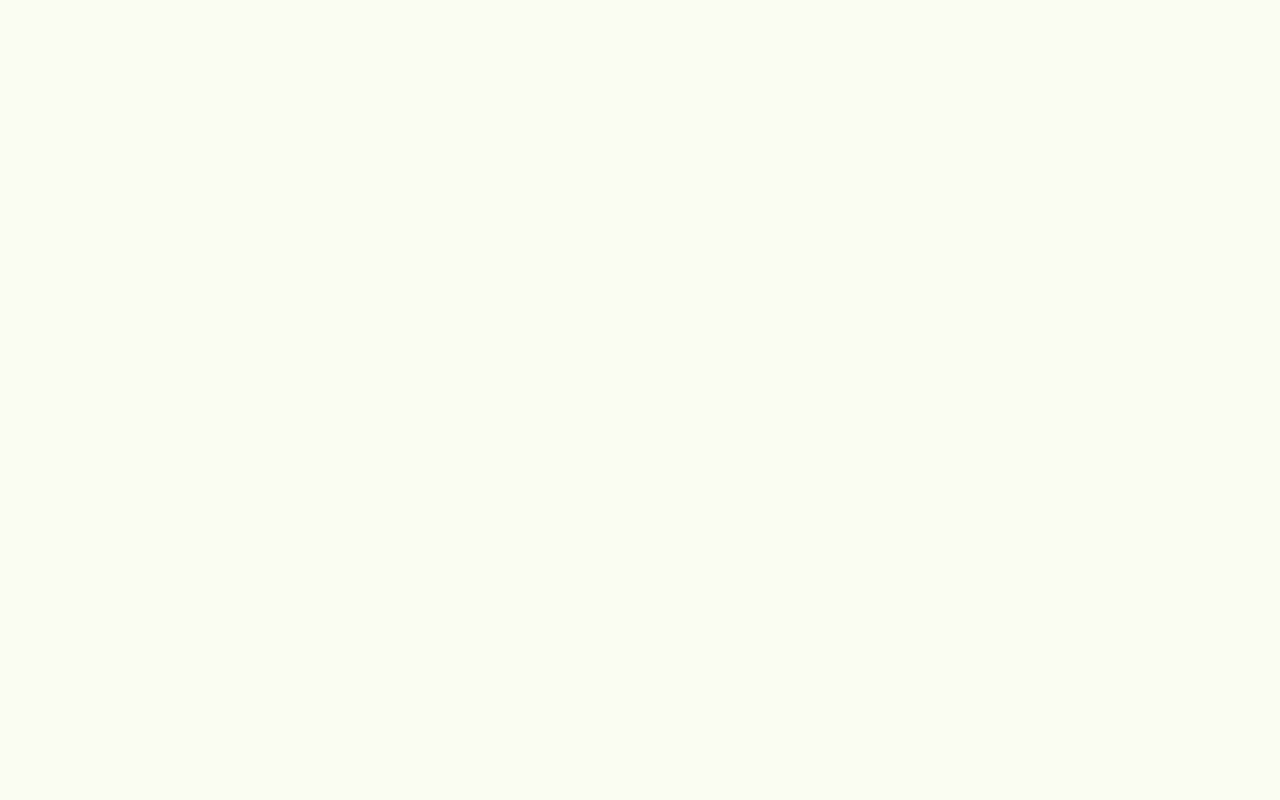
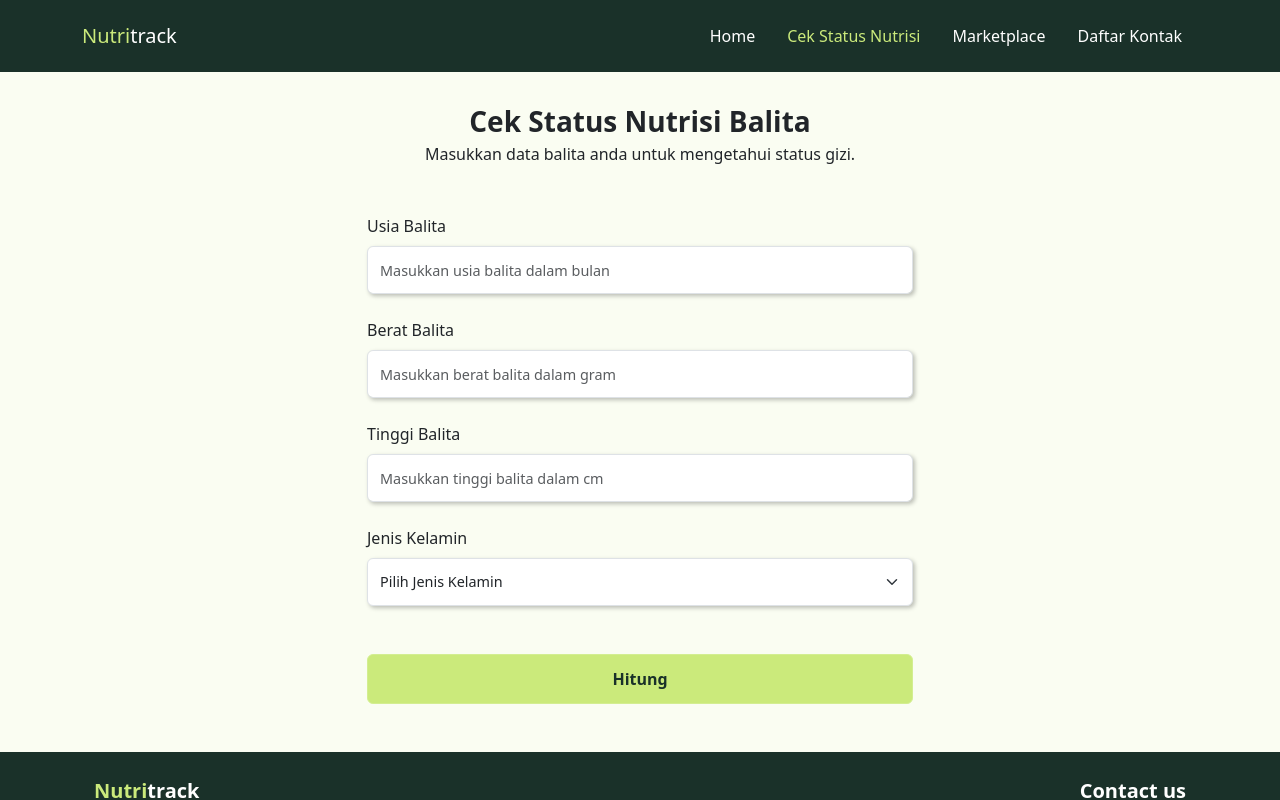
Before and after one commit to LukmanHafidzzz/nutritrack, a React (Vite) app: page /cek-nutrisi in a window 1280 px wide. Before the commit this address had no page. Shown: the top 800 px of the page. Built offline with nearby package versions, Linux system fonts and the light colour scheme.

Commit message:
Update cek status

```diff
--- a/src/App.jsx
+++ b/src/App.jsx
@@ -7,6 +7,9 @@ import Landingpage from './pages/Landingpage'
 // Library
 import 'aos/dist/aos.css';
 import AOS from 'aos';
+import CekStatus from './pages/CekStatus';
+import Marketplace from './pages/Marketplace';
+import DaftarKontak from './pages/DaftarKontak';
 
 function App() {
   useEffect(() => {
@@ -17,6 +20,9 @@ function App() {
     <>
     <Routes>
       <Route path='/' element={<Landingpage />}/>
+      <Route path='/cek-nutrisi' element={<CekStatus />} />
+      <Route path='/marketplace' element={<Marketplace />} />
+      <Route path='/daftar-kontak' element={<DaftarKontak />} />
     </Routes>
     </>
   )
--- a/src/assets/App.css
+++ b/src/assets/App.css
@@ -43,6 +43,10 @@ body {
     font-size: 0.9rem !important;
 }
 
+.text-active {
+    color: var(--gr-70) !important;
+}
+
 /*
 .text-dark-gr-15 {
     color: var(--dark-gr-15) !important;
--- /dev/null
+++ b/src/assets/CekStatus.css
@@ -0,0 +1,29 @@
+:root {
+    --dark-gr-15: #1A3129;
+    --dark-gr-20: #234338;
+    --gr-70: #CBEA7B;
+    --gr-75: #D3EE91;
+    --gr-80: #DCF1A7;
+    --gr-85: #E5F5BD;
+    --gr-95: #F6FBE9;
+    --grey-97: #FAFDF2;
+}
+
+.form-calc {
+    box-shadow: 2px 2px 4px rgba(0, 0, 0, 0.25) !important;
+    height: 3rem;
+    transition: 0.1s !important;
+}
+
+.form-calc:focus {
+    outline: none !important;
+    box-shadow: 0px 0px 0px rgba(0, 0, 0, 0.25) !important;
+    border: solid var(--gr-70) 2px !important;
+    transition: 0.1s !important;
+}
+
+@media only screen and (max-width: 600px) {
+    .col-custom {
+        flex-basis: calc(100% / 8);;
+    }
+}
--- a/src/components/MainFooter.jsx
+++ b/src/components/MainFooter.jsx
@@ -14,6 +14,7 @@ import { Link } from 'react-router-dom'
 export default function MainFooter() {
     return (
         <>
+            <div className='bg-dark-gr-15'>
                 <Container className='p-4'>
                     <Row className=''>
                         <Col className="text-white">
@@ -35,6 +36,7 @@ export default function MainFooter() {
                         ©2024 · Nutritrack · All rights reserved
                     </span>
                 </Container>
+            </div>
         </>
     )
 }
--- a/src/components/MainNavbar.jsx
+++ b/src/components/MainNavbar.jsx
@@ -1,13 +1,20 @@
-import React from 'react'
+import React, { useState, useEffect } from 'react';
 
 // Css
 import '../assets/App.css'
 
 // Library
 import { Container, Nav, Navbar } from 'react-bootstrap';
-import { Link } from 'react-router-dom'
+import { Link, useLocation } from 'react-router-dom';
 
 export default function MainNavbar() {
+    const [activePage, setActivePage] = useState('/');
+    const location = useLocation();
+
+    useEffect(() => {
+        setActivePage(location.pathname);
+    }, [location]);
+
     return (
         <>
             <Navbar collapseOnSelect expand="lg" className="bg-dark-gr-15 p-3 fixed-top" data-bs-theme="dark">
@@ -18,12 +25,10 @@ export default function MainNavbar() {
                         <Nav className="me-auto">
                         </Nav>
                         <Nav className='gap-3'>
-                            <Link to={'/'} className='text-white me-3 text-decoration-none'>Cek Status Gizi</Link>
-                            <Link to={'/'} className='text-white me-3 text-decoration-none'>Marketplace</Link>
-                            <Link to={'/'} className='text-white me-3 text-decoration-none'>Daftar Kontak</Link>
-                            {/* <Nav.Link eventKey={2} href="#memes">
-                                Dank memes
-                            </Nav.Link> */}
+                            <Link to={'/'} className={`me-3 text-decoration-none ${activePage === '/' ? 'text-active' : 'text-white'}`}>Home</Link>
+                            <Link to={'/cek-nutrisi'} className={`me-3 text-decoration-none ${activePage === '/cek-nutrisi' ? 'text-active' : 'text-white'}`}>Cek Status Nutrisi</Link>
+                            <Link to={'/marketplace'} className={`me-3 text-decoration-none ${activePage === '/marketplace' ? 'text-active' : 'text-white'}`}>Marketplace</Link>
+                            <Link to={'/daftar-kontak'} className={`me-3 text-decoration-none ${activePage === '/daftar-kontak' ? 'text-active' : 'text-white'}`}>Daftar Kontak</Link>
                         </Nav>
                     </Navbar.Collapse>
                 </Container>
--- /dev/null
+++ b/src/pages/CekStatus.jsx
@@ -0,0 +1,60 @@
+import React from 'react'
+
+// Library
+import MainNavbar from '../components/MainNavbar'
+import MainFooter from '../components/MainFooter'
+import { Button, Col, Container, Form, Row } from 'react-bootstrap'
+
+// Css
+import '../assets/App.css'
+import '../assets/CekStatus.css'
+
+export default function CekStatus() {
+    return (
+        <>
+            <header>
+                <MainNavbar />
+            </header>
+            <section className='pt-6 mb-5'>
+                <Container>
+                    <Row  data-aos="fade-up" data-aos-duration="1000">
+                        <Col></Col>
+                        <Col xs={8} xl={6}>
+                            <div className='text-center fw-bold fs-3'>Cek Status Nutrisi Balita</div>
+                            <p className='text-center'>
+                                Masukkan data balita anda untuk mengetahui status gizi.
+                            </p>
+                            <Form className='mt-5 mb-5'>
+                                <Form.Group className="mb-4" controlId="formGroupEmail">
+                                    <Form.Label className='fw-medium'>Usia Balita</Form.Label>
+                                    <Form.Control className='form-calc fs-7 fs-7' type="number" placeholder="Masukkan usia balita dalam bulan" />
+                                </Form.Group>
+                                <Form.Group className="mb-4" controlId="formGroupEmail">
+                                    <Form.Label className='fw-medium'>Berat Balita</Form.Label>
+                                    <Form.Control className='form-calc fs-7' type="number" placeholder="Masukkan berat balita dalam gram" />
+                                </Form.Group>
+                                <Form.Group className="mb-4" controlId="formGroupEmail">
+                                    <Form.Label className='fw-medium'>Tinggi Balita</Form.Label>
+                                    <Form.Control className='form-calc fs-7' type="number" placeholder="Masukkan tinggi balita dalam cm" />
+                                </Form.Group>
+                                <Form.Group className="mb-4" controlId="formGroupEmail">
+                                    <Form.Label className='fw-medium'>Jenis Kelamin</Form.Label>
+                                    <Form.Select className='form-calc fs-7'>
+                                        <option selected disabled value="" className=''>Pilih Jenis Kelamin</option>
+                                        <option value="laki-laki">Laki - laki</option>
+                                        <option value="perempuan">Perempuan</option>
+                                    </Form.Select>
+                                </Form.Group>
+                            </Form>
+                            <Button className='btn-start fw-semibold w-100'>Hitung</Button>{' '}
+                        </Col>
+                        <Col></Col>
+                    </Row>
+                </Container>
+            </section>
+            <footer data-aos="fade-up" data-aos-duration="1000" data-aos-anchor-placement="top-bottom">
+                <MainFooter />
+            </footer>
+        </>
+    )
+}
--- /dev/null
+++ b/src/pages/DaftarKontak.jsx
@@ -0,0 +1,21 @@
+import React from 'react'
+
+// Library
+import MainNavbar from '../components/MainNavbar'
+import MainFooter from '../components/MainFooter'
+
+export default function DaftarKontak() {
+    return (
+        <>
+            <header>
+                <MainNavbar />
+            </header>
+            <section className='pt-6'>
+                Daftar Kontak
+            </section>
+            <footer>
+                <MainFooter />
+            </footer>
+        </>
+    )
+}
--- a/src/pages/Landingpage.jsx
+++ b/src/pages/Landingpage.jsx
@@ -7,6 +7,7 @@ import MainNavbar from '../components/MainNavbar'
 import { BsFillTelephoneFill } from "react-icons/bs";
 import { FaCheck } from "react-icons/fa";
 import { FaShoppingCart } from "react-icons/fa";
+import MainFooter from '../components/MainFooter';
 
 import 'aos/dist/aos.css';
 import AOS from 'aos';
@@ -14,7 +15,6 @@ import AOS from 'aos';
 // Css
 import '../assets/App.css'
 import '../assets/Landingpage.css'
-import MainFooter from '../components/MainFooter';
 
 
 export default function Landingpage() {
@@ -47,8 +47,8 @@ export default function Landingpage() {
                     <Row>
                         <Col></Col>
                         <Col xs={10}>
-                        <p className='text-center fw-bold fs-3'  data-aos="fade-up" data-aos-duration="1000">Tentang Kita</p>
-                        <p className='text-justify'  data-aos="fade-up" data-aos-duration="1000">
+                            <p className='text-center fw-bold fs-3' data-aos="fade-up" data-aos-duration="1000">Tentang Kita</p>
+                            <p className='text-justify' data-aos="fade-up" data-aos-duration="1000">
                                 Berawal dari keinginan untuk memastikan balita tumbuh dengan gizi yang optimal, Nutritrack memberikan Anda kemudahan untuk memantau tingkat gizi balita Anda. Dengan Nutritrack, Anda bisa mendapatkan informasi yang Anda butuhkan tanpa kesulitan. Nutritrack membantu Anda mengambil langkah yang tepat untuk meningkatkan gizi balita Anda. Dengan pemantauan yang teratur dan saran yang disesuaikan, Anda dapat memastikan balita Anda mendapatkan nutrisi yang mereka butuhkan.
                             </p>
                         </Col>
@@ -59,8 +59,8 @@ export default function Landingpage() {
 
             <section>
                 <Container className="p-5 text-dark-gr-15">
-                <div className='text-center fw-bold fs-3'  data-aos="fade-up" data-aos-duration="1000">Fitur</div>
-                <p className='text-center mb-5'  data-aos="fade-up" data-aos-duration="1000">Fitur yang tersedia pada website Nutritrack</p>
+                    <div className='text-center fw-bold fs-3' data-aos="fade-up" data-aos-duration="1000">Fitur</div>
+                    <p className='text-center mb-5' data-aos="fade-up" data-aos-duration="1000">Fitur yang tersedia pada website Nutritrack</p>
                     <CardGroup>
                         <Row xl={2} className='g-3'>
                             <Col sm className=''>
@@ -119,7 +119,7 @@ export default function Landingpage() {
                 </Container>
             </section>
 
-        <footer className='bg-dark-gr-15' data-aos="fade-up" data-aos-duration="1000" data-aos-anchor-placement="top-bottom">
+            <footer data-aos="fade-up" data-aos-duration="1000" data-aos-anchor-placement="top-bottom">
                 <MainFooter />
             </footer>
         </>
--- /dev/null
+++ b/src/pages/Marketplace.jsx
@@ -0,0 +1,21 @@
+import React from 'react'
+
+// Library
+import MainNavbar from '../components/MainNavbar'
+import MainFooter from '../components/MainFooter'
+
+export default function Marketplace() {
+    return (
+        <>
+            <header>
+                <MainNavbar />
+            </header>
+            <section className='pt-6'>
+                Marketplace
+            </section>
+            <footer>
+                <MainFooter />
+            </footer>
+        </>
+    )
+}
```
Lines whose indentation alone changed are shown as unchanged.
